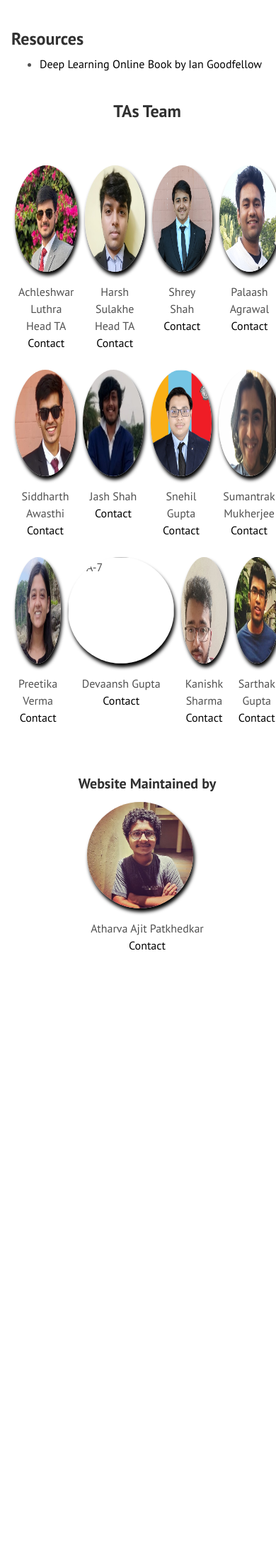
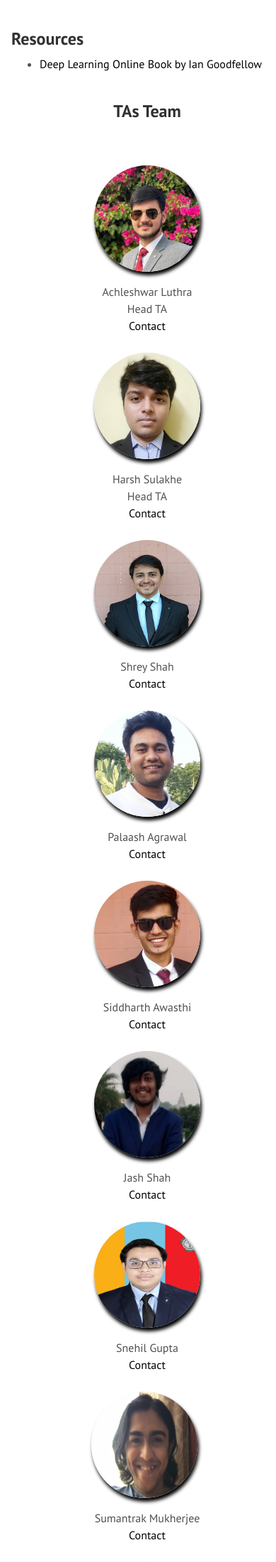
Before and after one commit to atharva0298/nnfl-bits-pilani.io, a Jekyll site: the page index.html, which Jekyll copies as it is, in a window 390 px wide. Shown: the part 1133-3334 px from the top of the page at 71% size. Built offline with Jekyll 4.4.1, drawn with Linux system fonts in a browser that asks for light colours; before the commit the page ends 2626 px from its top, so only the background shows below that.

Commit message:
fix mobile view TA profile pics
Added flex - direction column

```diff
--- a/index.html
+++ b/index.html
@@ -62,7 +62,15 @@ img {
 	overflow: scroll;
 	white-space:nowrap;
 }
-
+@media only screen and (max-width: 770px) {
+	  .flex{
+    flex-direction: column;
+    flex-wrap: nowrap;
+    align-content: center;
+    justify-content: center;
+    align-items: center;
+	}
+	  }
   </style>
   <link rel="stylesheet" href="public/css/poole.css">
   <link rel="stylesheet" href="public/css/syntax.css">
```
Also changed, not shown: other parts of index.html (+1 -1 lines).
